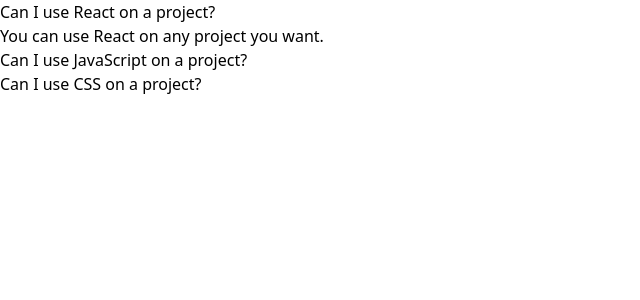
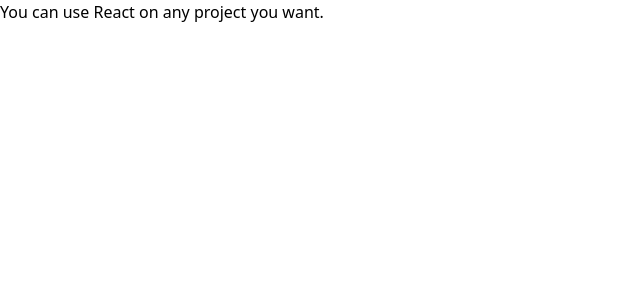
Before and after one commit to gresahodolli/modern-react-with-redux, a React (Create React App) app in the folder comps/: page / in a window 1280 px wide. Shown: the top 300 px of the page, without its empty margins (0-640 px from the left). Built offline with nearby package versions, Linux system fonts and the light colour scheme.

Commit message:
Variation on Event Handlers
something is wrong

```diff
--- a/comps/src/components/Accordion.js
+++ b/comps/src/components/Accordion.js
@@ -4,16 +4,17 @@ import { useState } from 'react';
 function Accordion({ items }) {
   const [expandedIndex, setExpandedIndex] = useState(0);
 
+  const handleClick = (nextIndex) => {
+    setExpandedIndex(nextIndex);
+  };
 
   const renderedItems = items.map((item, index) => {
     const isExpanded = index === expandedIndex;
 
-    const content = isExpanded && <div>{item.content}</div>
-
     return (
       <div key={item.id}>
-        <div>{item.label}</div>
-        {content}
+        <div onClick={()=> handleClick(index)}></div>
+       {isExpanded && <div> {item.content}</div>}
       </div>
     )
   });
```
